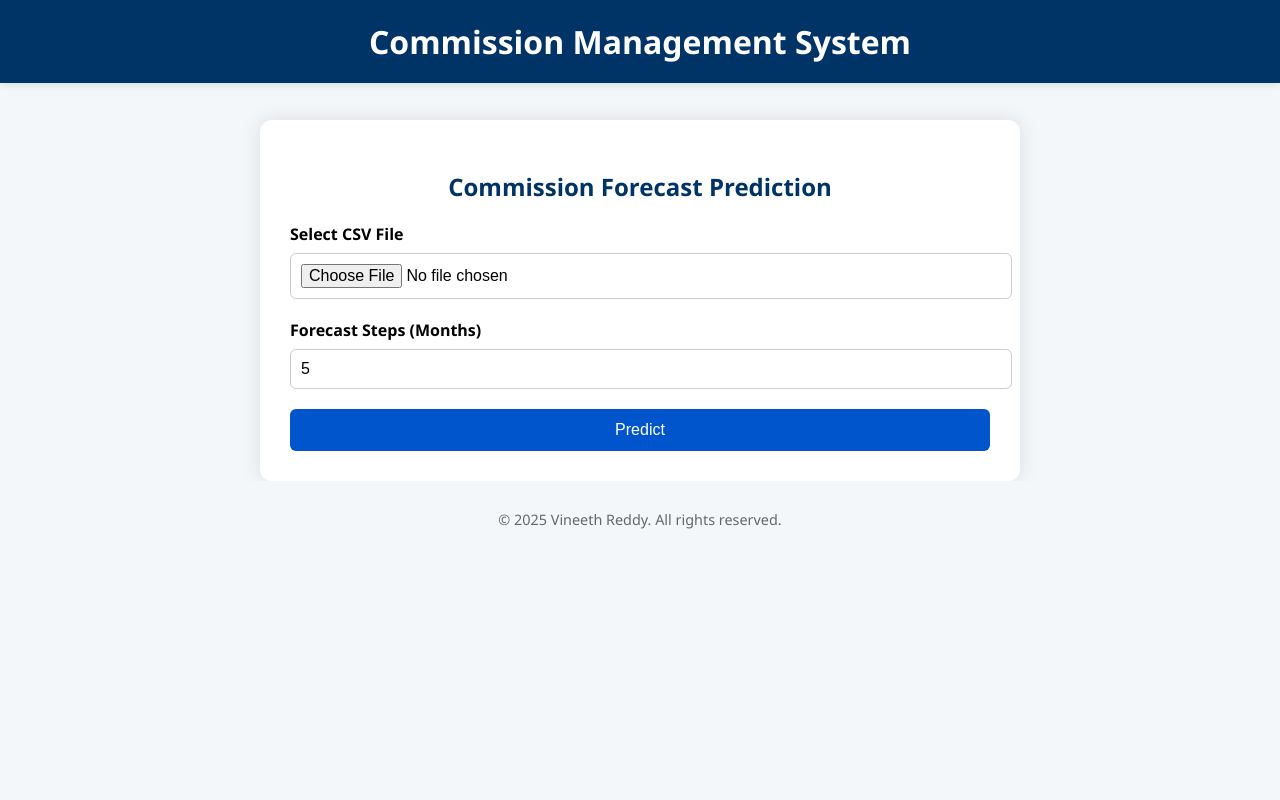
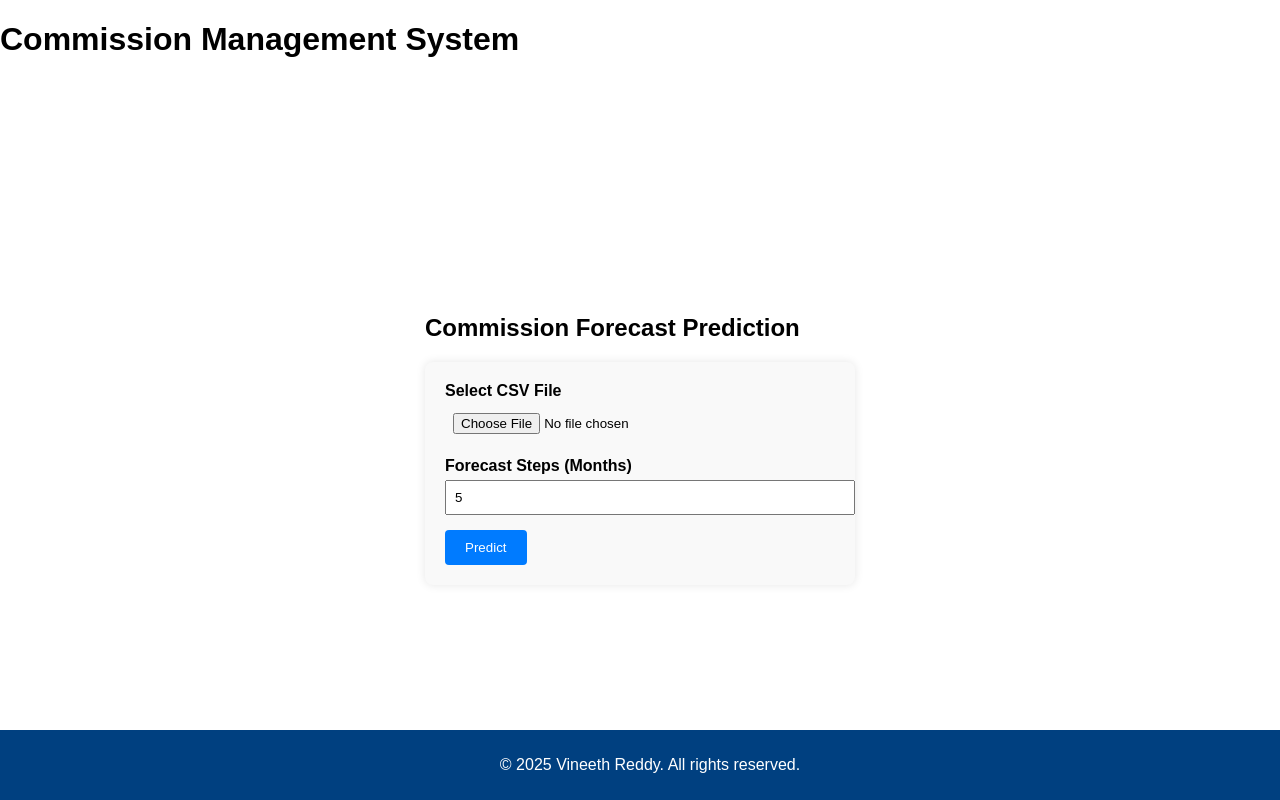
Before and after one commit to VineethReddy1997/commission-forecast-app, a Flask app: page / in a window 1280 px wide. Run offline with Flask 3, Linux system fonts and the light colour scheme; parts of the project's set-up code (start-up, migrations or seed data) failed here and were passed over.

Commit message:
new commited

```diff
--- a/app.py
+++ b/app.py
@@ -1,252 +1,102 @@
-# # from flask import Flask, render_template, request
-# # import pandas as pd
-# # import os
-# # import joblib
-
-# # app = Flask(__name__)
-# # app.config['UPLOAD_FOLDER'] = 'uploads'
-# # os.makedirs(app.config['UPLOAD_FOLDER'], exist_ok=True)
-
-# # import joblib
-# # model = joblib.load(r"D:\Time series Analysis\model\final_sarima_model.pkl")
-
-
-# # @app.route('/')
-# # def home():
-# #     return render_template('index.html')
-
-# # @app.route('/predict', methods=['POST'])
-# # def predict():
-# #     if 'file' not in request.files:
-# #         return 'No file part in request.'
-
-# #     file = request.files['file']
-# #     if file.filename == '':
-# #         return 'No selected file.'
-
-# #     if file:
-# #         filepath = os.path.join(app.config['UPLOAD_FOLDER'], file.filename)
-# #         file.save(filepath)
-
-# #         try:
-# #             df = pd.read_csv(filepath)
-
-# #             # ✅ Check if 'Sales' column exists
-# #             if 'Sales_Amount' not in df.columns:
-# #                 return render_template("index.html", error="Error: CSV must contain a 'Sales' column.")
-
-# #             if df['Sales_Amount'].isnull().any():
-# #                 return render_template("index.html", error="Error: 'Sales' column contains missing values.")
-
-# #             if len(df) < 10:
-# #                 return render_template("index.html", error="Error: At least 10 rows of data required.")
-
-# #             # Forecast future values
-# #             steps = int(request.form.get('steps', 5))
-# #             forecast = model.get_forecast(steps=steps)
-# #             forecast_values = forecast.predicted_mean.tolist()
-
-# #             # Commission logic
-# #             def calculate_commission(sale):
-# #                 if sale <= 10000:
-# #                     return round(sale * 0.05, 2)
-# #                 elif sale <= 50000:
-# #                     return round(sale * 0.10, 2)
-# #                 else:
-# #                     return round(sale * 0.15, 2)
-
-# #             commissions = [calculate_commission(s) for s in forecast_values]
-# #             results = list(zip(forecast_values, commissions))
-
-# #             return render_template("index.html", results=results)
-
-# #         except Exception as e:
-# #             return render_template("index.html", error=f"Prediction error: {str(e)}")
-
-# #     return render_template("index.html", error="Unexpected error.")
-# # if __name__ == '__main__':
-# #     app.run(debug=True)
-
-
-
-
-
-
-# from flask import Flask, render_template, request, redirect, url_for, session
-# from datetime import datetime
-# import pandas as pd
-# import os
-# import joblib
-
-# app = Flask(__name__)
-# app.secret_key = 'your_secret_key'  # Required for session
-# app.config['UPLOAD_FOLDER'] = 'uploads'
-# os.makedirs(app.config['UPLOAD_FOLDER'], exist_ok=True)
-
-# import joblib
-# model = joblib.load(r"D:\Time series Analysis\model\final_sarima_model.pkl")
-
-
-# @app.route('/')
-# def home():
-#     results = session.pop('results', None)
-#     error = session.pop('error', None)
-#     return render_template('index.html', results=results, error=error, year=datetime.now().year)
-
-# @app.route('/predict', methods=['POST'])
-# def predict():
-#     if 'file' not in request.files:
-#         session['error'] = 'No file part in request.'
-#         return redirect(url_for('home'))
-
-#     file = request.files['file']
-#     if file.filename == '':
-#         session['error'] = 'No selected file.'
-#         return redirect(url_for('home'))
-
-#     if file:
-#         filepath = os.path.join(app.config['UPLOAD_FOLDER'], file.filename)
-#         file.save(filepath)
-
-#         try:
-#             df = pd.read_csv(filepath)
-
-#             if 'Sales_Amount' not in df.columns:
-#                 session['error'] = "Error: CSV must contain a 'Sales' column."
-#                 return redirect(url_for('home'))
-
-#             if df['Sales_Amount'].isnull().any():
-#                 session['error'] = "Error: 'Sales' column contains missing values."
-#                 return redirect(url_for('home'))
-
-#             if len(df) < 10:
-#                 session['error'] = "Error: At least 10 rows of data required."
-#                 return redirect(url_for('home'))
-
-#             steps = int(request.form.get('steps', 5))
-#             forecast = model.get_forecast(steps=steps)
-#             forecast_values = forecast.predicted_mean.tolist()
-
-#             def calculate_commission(sale):
-#                 if sale <= 10000:
-#                     return round(sale * 0.05, 2)
-#                 elif sale <= 50000:
-#                     return round(sale * 0.10, 2)
-#                 else:
-#                     return round(sale * 0.15, 2)
-
-#             commissions = [calculate_commission(s) for s in forecast_values]
-#             session['results'] = list(zip(forecast_values, commissions))
-
-#         except Exception as e:
-#             session['error'] = f"Prediction error: {str(e)}"
-
-#         return redirect(url_for('home'))
-
-#     session['error'] = 'Unexpected error.'
-#     return redirect(url_for('home'))
-
-# if __name__ == '__main__':
-#     app.run(debug=True)
-
-
-
-from flask import Flask, render_template, request, redirect, url_for, send_file
+from flask import Flask, render_template, request, send_file, redirect, url_for, session
 from datetime import datetime
 import pandas as pd
 import os
-import joblib
-import uuid
+from statsmodels.tsa.statespace.sarimax import SARIMAX
 
 app = Flask(__name__)
+app.secret_key = 'your_secret_key_here'  # Required for session handling
+
 app.config['UPLOAD_FOLDER'] = 'uploads'
 app.config['DOWNLOAD_FOLDER'] = 'downloads'
 os.makedirs(app.config['UPLOAD_FOLDER'], exist_ok=True)
 os.makedirs(app.config['DOWNLOAD_FOLDER'], exist_ok=True)
 
-# model = joblib.load(r"D:\Time series Analysis\model\final_sarima_model.pkl")
-model = joblib.load(os.path.join("model", "final_sarima_model.pkl"))
-
-# store temporary file name globally
-latest_file = {"filename": None, "results": None, "error": None}
-
 @app.route('/', methods=['GET'])
 def home():
-    results = latest_file["results"]
-    error = latest_file["error"]
-    download_file = latest_file["filename"]
-
-    # Clear results after displaying once
-    latest_file["results"] = None
-    latest_file["error"] = None
-    latest_file["filename"] = None
-
-    return render_template('index.html', results=results, error=error, download_file=download_file, year=datetime.now().year)
+    return render_template('index.html', results=None, error=None, download_file=None, year=datetime.now().year)
 
 @app.route('/predict', methods=['POST'])
 def predict():
-    if 'file' not in request.files:
-        latest_file["error"] = 'No file part in request.'
-        return redirect(url_for('home'))
+    file = request.files.get('file')
+    steps = request.form.get('steps', '12')
 
-    file = request.files['file']
-    if file.filename == '':
-        latest_file["error"] = 'No selected file.'
-        return redirect(url_for('home'))
+    if not file or file.filename == '':
+        session['error'] = "No file selected."
+        return redirect(url_for('results'))
 
-    if file:
-        filepath = os.path.join(app.config['UPLOAD_FOLDER'], file.filename)
-        file.save(filepath)
+    try:
+        forecast_steps = int(steps)
+        if forecast_steps < 1 or forecast_steps > 36:
+            session['error'] = "Forecast steps must be between 1 and 36."
+            return redirect(url_for('results'))
+    except ValueError:
+        session['error'] = "Invalid number for forecast steps."
+        return redirect(url_for('results'))
 
-        try:
-            df = pd.read_csv(filepath)
+    filepath = os.path.join(app.config['UPLOAD_FOLDER'], file.filename)
+    file.save(filepath)
 
-            if 'Sales_Amount' not in df.columns:
-                latest_file["error"] = "Error: CSV must contain a 'Sales_Amount' column."
-                return redirect(url_for('home'))
+    try:
+        df = pd.read_csv(filepath)
+        if 'Date' not in df.columns or 'Sales_Amount' not in df.columns:
+            session['error'] = "CSV must contain 'Date' and 'Sales_Amount' columns."
+            return redirect(url_for('results'))
 
-            if df['Sales_Amount'].isnull().any():
-                latest_file["error"] = "Error: 'Sales_Amount' column contains missing values."
-                return redirect(url_for('home'))
+        # df['Date'] = pd.to_datetime(df['Date'], dayfirst=False)
+        df['Date'] = pd.to_datetime(df['Date'], dayfirst=True)
 
-            if len(df) < 10:
-                latest_file["error"] = "Error: At least 10 rows of data required."
-                return redirect(url_for('home'))
+        df.set_index('Date', inplace=True)
+        df = df.sort_index()
+        monthly = df['Sales_Amount'].resample("MS").sum()
 
-            steps = int(request.form.get('steps', 5))
-            forecast = model.get_forecast(steps=steps)
-            forecast_values = forecast.predicted_mean.tolist()
+        if len(monthly) < 24:
+            session['error'] = "At least 24 months of data is required."
+            return redirect(url_for('results'))
 
-            def calculate_commission(sale):
-                if sale <= 10000:
-                    return round(sale * 0.05, 2)
-                elif sale <= 50000:
-                    return round(sale * 0.10, 2)
-                else:
-                    return round(sale * 0.15, 2)
+        model = SARIMAX(monthly, order=(1, 1, 1), seasonal_order=(1, 1, 1, 12))
+        model_fit = model.fit(disp=False)
 
-            commissions = [calculate_commission(s) for s in forecast_values]
-            results = list(zip(forecast_values, commissions))
+        forecast = model_fit.forecast(steps=forecast_steps)
+        forecast.index = pd.date_range(start=monthly.index[-1] + pd.DateOffset(months=1), periods=forecast_steps, freq='MS')
 
-            output_df = pd.DataFrame(results, columns=["Forecasted_Sale", "Commission"])
-            unique_id = uuid.uuid4().hex[:8]
-            filename = f"forecast_{unique_id}.csv"
-            download_path = os.path.join(app.config['DOWNLOAD_FOLDER'], filename)
-            output_df.to_csv(download_path, index=False)
+        def calculate_commission(s):
+            if s <= 10000:
+                return round(s * 0.05, 2)
+            elif s <= 50000:
+                return round(s * 0.10, 2)
+            else:
+                return round(s * 0.15, 2)
 
-            # Store for one-time use on GET
-            latest_file["results"] = results
-            latest_file["filename"] = filename
+        commissions = [calculate_commission(s) for s in forecast]
+        result_df = pd.DataFrame({
+            'Forecast Month': forecast.index.strftime('%Y-%m-%d'),
+            'Forecasted Sale': forecast.round(2),
+            'Commission': commissions
+        })
 
-        except Exception as e:
-            latest_file["error"] = f"Prediction error: {str(e)}"
+        filename = f"forecast_{datetime.now().strftime('%Y%m%d_%H%M%S')}.csv"
+        output_path = os.path.join(app.config['DOWNLOAD_FOLDER'], filename)
+        result_df.to_csv(output_path, index=False)
 
-    return redirect(url_for('home'))
+        session['results'] = result_df.values.tolist()
+        session['download_file'] = filename
+        return redirect(url_for('results'))
+
+    except Exception as e:
+        session['error'] = f"Error processing file: {str(e)}"
+        return redirect(url_for('results'))
+
+@app.route('/results')
+def results():
+    results = session.pop('results', None)
+    error = session.pop('error', None)
+    download_file = session.pop('download_file', None)
+    return render_template('index.html', results=results, error=error, download_file=download_file, year=datetime.now().year)
 
 @app.route('/download/<filename>')
 def download_file(filename):
-    filepath = os.path.join(app.config['DOWNLOAD_FOLDER'], filename)
-    return send_file(filepath, as_attachment=True)
+    return send_file(os.path.join(app.config['DOWNLOAD_FOLDER'], filename), as_attachment=True)
 
 if __name__ == '__main__':
     app.run(debug=True)
--- a/static/style.css
+++ b/static/style.css
@@ -1,139 +1,107 @@
-/* Base */
-body, html {
+body {
   margin: 0;
-  padding: 0;
-  font-family: 'Segoe UI', Tahoma, Geneva, Verdana, sans-serif;
-  background-color: #f4f7f9;
-  height: 100%;
+  font-family: Arial, sans-serif;
   display: flex;
   flex-direction: column;
+  min-height: 100vh;
 }
 
-.main-header {
-  background-color: #003366;
-  padding: 20px 0;
+.header {
+  background-color: #004080;
+  color: #fff;
+  padding: 15px 10px;
   text-align: center;
-  box-shadow: 0 2px 8px rgba(0, 0, 0, 0.1);
-  position: fixed;              /* 🧷 Fixes the header */
+  position: fixed;
+  width: 100%;
   top: 0;
-  left: 0;
-  width: 100%;
-  z-index: 1000;
+  z-index: 10;
+  box-shadow: 0 2px 5px rgba(0,0,0,0.2);
+}
+
+.header h1 {
+  font-size: 24px;
+  margin: 0;
+  font-weight: 500;
+  letter-spacing: 1px;
 }
 
 
-.main-header h1 {
-  color: white;
-  font-size: 2rem;
-  margin: 0;
+.footer {
+  background-color: #004080;
+  color: #fff;
+  text-align: center;
+  padding: 10px;
+  position: fixed;
+  width: 100%;
+  bottom: 0;
 }
 
-/* Container */
-.container {
-  margin-top: 120px;            /* 🧼 Push content below fixed header */
-  width: 90%;
-  max-width: 700px;
-  margin-left: auto;
-  margin-right: auto;
-  background: #fff;
-  padding: 30px;
-  border-radius: 12px;
-  box-shadow: 0 0 20px rgba(0,0,0,0.1);
+.main-content {
+  flex: 1;
+  margin-top: 80px;   /* Adjusted for fixed header */
+  margin-bottom: 60px; /* Adjusted for fixed footer */
+  padding: 20px;
 }
 
-
-h2 {
-  text-align: center;
-  color: #003366;
+.container {
+  max-width: 800px;
+  margin: auto;
 }
 
-/* Form */
+form {
+  background: #f9f9f9;
+  padding: 20px;
+  border-radius: 8px;
+  box-shadow: 0 0 10px rgba(0, 0, 0, 0.1);
+}
+
 .form-group {
-  margin-bottom: 20px;
+  margin-bottom: 15px;
 }
 
 label {
   font-weight: bold;
-  display: block;
-  margin-bottom: 8px;
 }
 
 input[type="file"],
 input[type="number"] {
   width: 100%;
-  padding: 10px;
-  font-size: 1rem;
-  border: 1px solid #ccc;
-  border-radius: 6px;
+  padding: 8px;
+  margin-top: 5px;
 }
 
 button {
-  display: block;
-  width: 100%;
-  padding: 12px;
-  background-color: #0055cc;
+  padding: 10px 20px;
+  background-color: #007bff;
   color: white;
-  font-size: 1rem;
   border: none;
-  border-radius: 6px;
+  border-radius: 4px;
   cursor: pointer;
 }
 
-button:hover {
-  background-color: #003f99;
+.error {
+  color: red;
+  margin-top: 10px;
 }
 
-/* Table */
 table {
   width: 100%;
   border-collapse: collapse;
-  margin-top: 25px;
+  margin-top: 20px;
 }
 
 th, td {
-  padding: 12px 15px;
-  text-align: center;
-  border-bottom: 1px solid #ddd;
-}
-
-th {
-  background-color: #0055cc;
-  color: white;
-}
-
-tr:hover {
-  background-color: #f1f1f1;
-}
-
-/* Error message */
-.error {
-  color: red;
-  font-weight: bold;
-  margin-top: 20px;
+  border: 1px solid #ccc;
+  padding: 8px;
   text-align: center;
 }
 
-/* Download button */
-.download-button {
+.download-btn {
   display: inline-block;
-  background-color: #28a745;
+  margin-top: 15px;
+  background-color: green;
   color: white;
-  padding: 12px 20px;
+  padding: 10px 15px;
   text-decoration: none;
-  font-weight: bold;
-  border-radius: 6px;
-  transition: background-color 0.3s ease;
+  border-radius: 4px;
 }
-
-.download-button:hover {
-  background-color: #218838;
-}
-
-/* Footer */
-.footer {
-  text-align: center;
-  padding: 15px 0;
-  background-color: #f4f7f9;
-  color: #666;
-  font-size: 0.9rem;
-}
```
Also changed, not shown: requirements.txt (line endings or trailing spaces).
